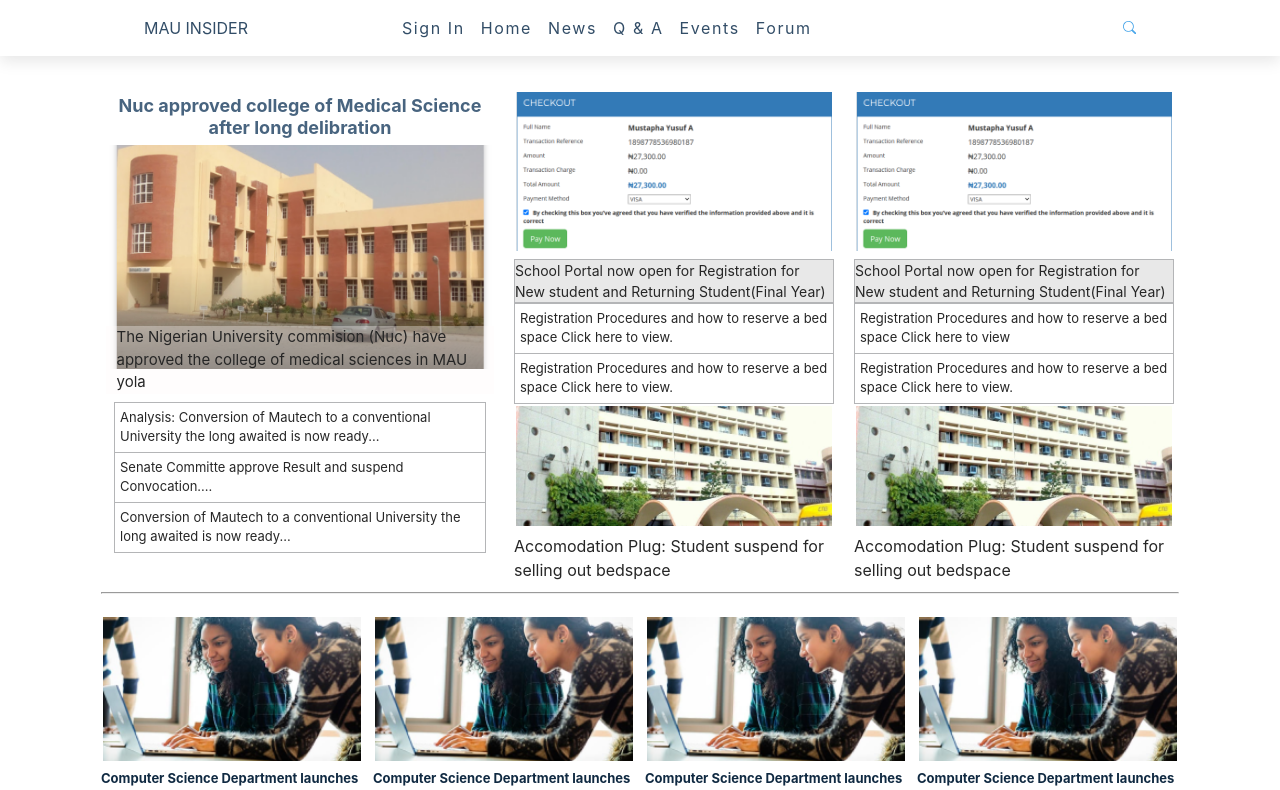
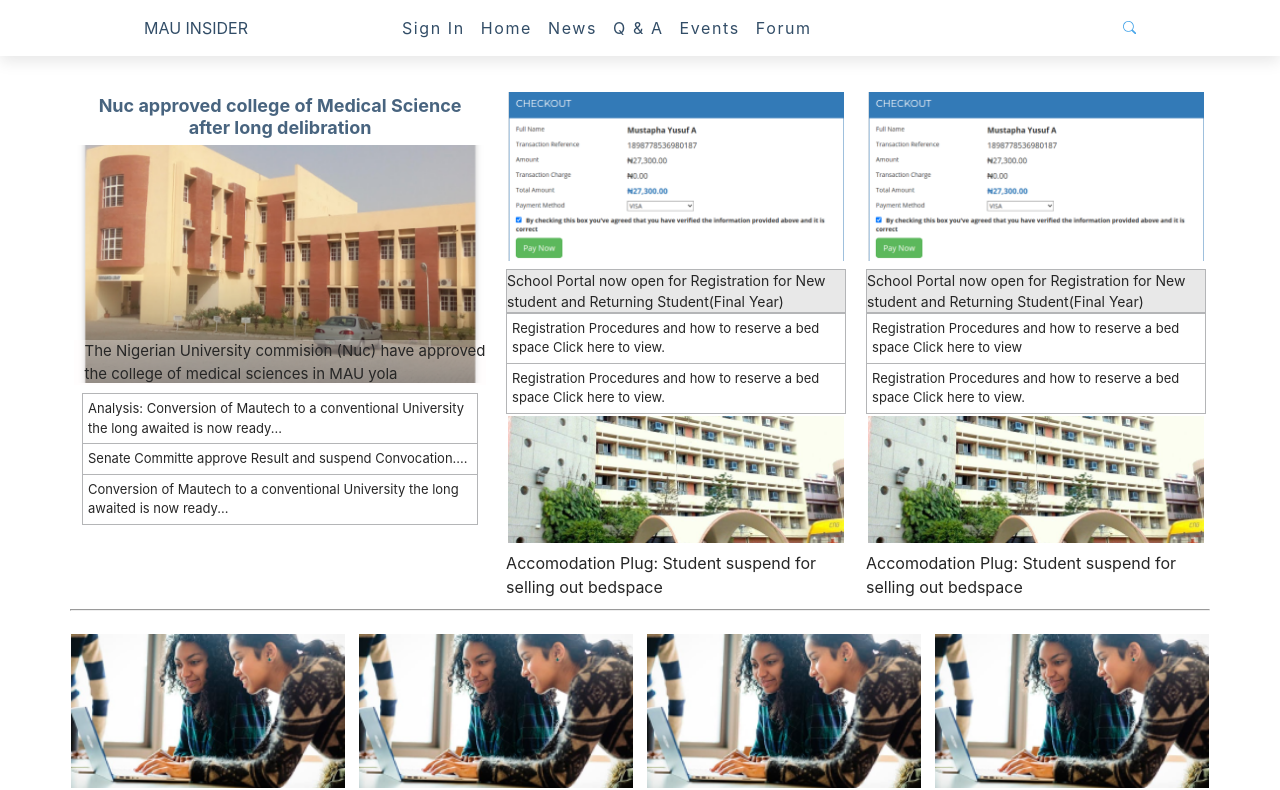
Before and after one commit to ismaelsadeeq/mau-forum-frontend, a React (Create React App) app: page / in a window 1280 px wide. Shown: the top 790 px of the page. Built offline with nearby package versions, Linux system fonts and the light colour scheme.

Commit message:
post page

```diff
--- a/src/components/Home.js
+++ b/src/components/Home.js
@@ -11,7 +11,7 @@ import taju2 from './assets/pictures/tajuP.png'
 
 function Home() {
   return (
-    <div>
+    <div >
       < Nav />
       <div className={styles.home}>
                 <link rel="preconnect" href="https://fonts.googleapis.com" />
@@ -22,8 +22,9 @@ function Home() {
               <div>
                 <h4>Nuc approved college of Medical Science after long delibration</h4>
                 <img alt="" src={library}></img>
-                <p className={styles.fent}>The Nigerian University commision (Nuc) have approved the
+                <p className={styles.fent}> <a href='/post'>The Nigerian University commision (Nuc) have approved the
                   college of medical sciences in MAU yola
+                  </a>
                 </p>
               </div>
               <div className={styles.sub}>
--- a/src/components/Post.js
+++ b/src/components/Post.js
@@ -156,8 +156,8 @@ function Post() {
             </div>
           </div>
         </div>
+        <Footer />
       </div>
-      <Footer />
     </div>
   )
 }
--- a/src/components/stylesheets/homeStyle.module.css
+++ b/src/components/stylesheets/homeStyle.module.css
@@ -1,11 +1,15 @@
+a {
+  color:hsl(0, 0%, 15%) ;
+}
 .home {
   display: flex;
   flex-direction: column;
-  margin: 0 auto;
-  width: 85%;
+  margin:0 auto;
+  justify-content: center;
+  width: 100%;
   z-index: -1;
   top: 5em;
-  position: relative;
+  position: absolute;
   font-family: 'Poppins' 'sans-serif';
 }
 .section {
@@ -19,7 +23,7 @@ img {
   width: 90%;
 }
 .mauNews {
-  width: 100%;
+  width: auto;
   justify-content: space-around;
   display: flex;
 }
@@ -41,6 +45,8 @@ h4 {
   border-bottom: 0px;
 }
 .fent {
+  z-index: 2;
+  position: absolute;
   background-color:rgba(255, 250, 250, 0.34) !important;
 }
 .fent2{
@@ -101,6 +107,10 @@ h6 {
     font-size: 13px;
     padding: 5px;
   }
+  .home {
+    padding-left: 4em;
+    padding-right: 4em;
+  }
 
 }
 @media (max-width:900px){
@@ -112,6 +122,9 @@ h6 {
     flex-direction: column;
   }
   .home {
+    padding: 1em;
+    padding-top: 0em;
+    width: auto;
     top: 7em;
   }
   h4 {
@@ -122,7 +135,7 @@ h6 {
   }
   .fent {
     margin-top: -5em;
-    position: absolute;
+    position: relative;
     color:hsl(209, 28%, 39%) ;
     font-size: 10px;
     padding: 10px;
--- a/src/components/stylesheets/post.Style.module.css
+++ b/src/components/stylesheets/post.Style.module.css
@@ -10,14 +10,17 @@ h6 {
 .post {
   display: flex;
   margin: 0 auto;
-  width: 85%;
   z-index: -1;
   top: 5em;
-  position: relative;
+  position: absolute;
   font-family: 'Poppins' 'sans-serif';
 }
 .post p {
   padding-top: .5em;
+}
+.aside p {
+  padding-top: .5em;
+  font-size: 12px;
 }
 .expandedPost {
   display: flex;
@@ -73,6 +76,12 @@ h6 {
   font-size: 11px;
   font-weight: 200;
 }
+@media (min-width:900px){
+  .post {
+    margin-left: 4em;
+    margin-right: 4em;
+  }
+}
 @media (max-width:900px){
   .expandedPost {
     margin-top: 1em;
@@ -91,4 +100,8 @@ h6 {
     padding: 1em;
     width:100% ;
   }
+  .post {
+    margin-left: 1em;
+    margin-right: 1em;
+  }
 }
```
Also changed, not shown: src/components/User.js (+8 -1 lines).
